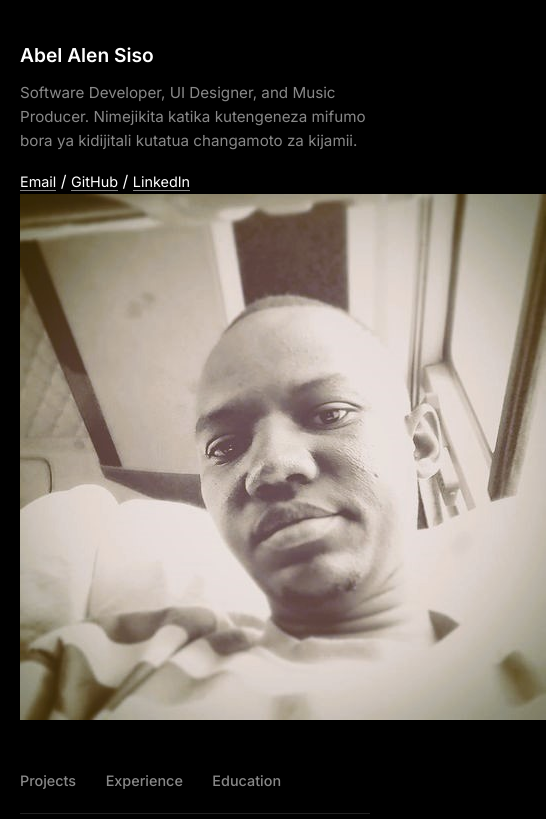
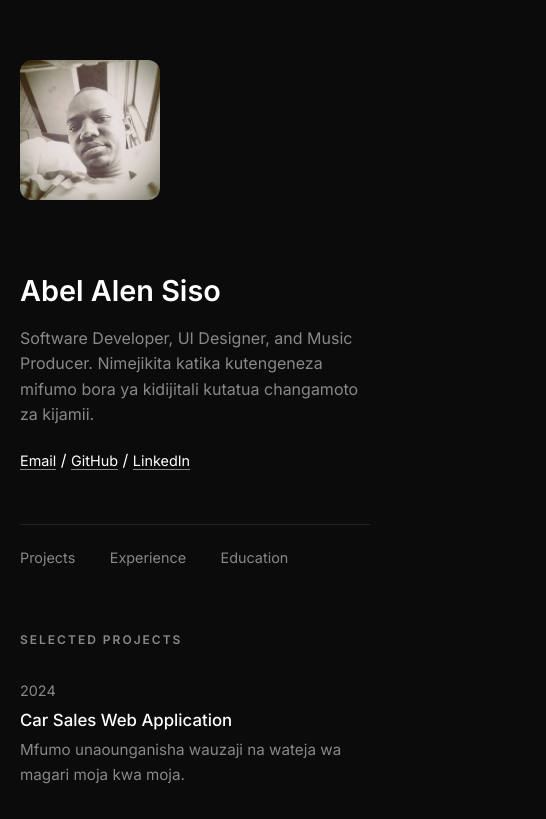
Before and after one commit to abdrummer/my-portfolio, a plain HTML site: page index.html in a window 390 px wide. Shown: the top 819 px of the page, 546 px wide, since content can reach past the window. Drawn offline with Linux system fonts and the light colour scheme.

Commit message:
Refactor CSS for improved layout and styling

```diff
--- a/p.css
+++ b/p.css
@@ -1,139 +1,101 @@
 :root {
-    --bg: #000000;
+    --bg: #0b0b0b;
     --text: #ffffff;
-    --secondary: #888888;
-    --hover: #555555;
-    --accent: #ffffff;
+    --dim: #888888;
+    --border: #222222;
 }
 
-* {
-    margin: 0;
-    padding: 0;
-    box-sizing: border-box;
-}
+* { margin: 0; padding: 0; box-sizing: border-box; }
 
 body {
     background-color: var(--bg);
     color: var(--text);
-    font-family: 'Inter', -apple-system, BlinkMacSystemFont, sans-serif;
+    font-family: 'Inter', sans-serif;
     line-height: 1.6;
-    -webkit-font-smoothing: antialiased;
+    padding: 60px 20px;
 }
 
-.container {
-    max-width: 650px;
-    margin: 80px auto;
-    padding: 0 20px;
+.container { max-width: 750px; margin: 0 auto; }
+
+/* Mpangilio wa Juu (Hero) */
+.hero-section {
+    display: flex;
+    justify-content: space-between;
+    align-items: flex-start;
+    gap: 40px;
+    margin-bottom: 50px;
 }
 
-/* Header */
-header {
-    margin-bottom: 40px;
+.hero-text { flex: 2; }
+.hero-image { flex: 1; text-align: right; }
+
+.profile-img {
+    width: 140px;
+    height: 140px;
+    border-radius: 12px; /* Kona zilizopinda kidogo kama picha ulioituma */
+    object-fit: cover;
+    filter: grayscale(20%); /* Inaleta muonekano wa pro */
 }
 
-.name {
-    font-size: 1.2rem;
-    font-weight: 600;
-    margin-bottom: 10px;
-}
-
-.bio {
-    color: var(--secondary);
-    font-size: 0.95rem;
-    margin-bottom: 15px;
-}
+.name { font-size: 1.8rem; font-weight: 600; margin-bottom: 12px; }
+.bio { color: var(--dim); font-size: 1rem; margin-bottom: 20px; }
 
 .social-links a {
     color: var(--text);
     text-decoration: none;
     font-size: 0.9rem;
-    border-bottom: 1px solid var(--secondary);
+    border-bottom: 1px solid var(--dim);
 }
 
-.social-links a:hover {
-    border-bottom: 1px solid var(--accent);
+/* Navigational Links */
+.main-nav {
+    margin-bottom: 60px;
+    border-top: 1px solid var(--border);
+    padding-top: 20px;
 }
 
-/* Navigation */
-nav {
-    margin-bottom: 60px;
-    border-bottom: 1px solid #222;
-    padding-bottom: 20px;
+.main-nav a {
+    color: var(--dim);
+    text-decoration: none;
+    margin-right: 30px;
+    font-size: 0.9rem;
 }
 
-nav a {
-    color: var(--secondary);
-    text-decoration: none;
-    margin-right: 25px;
-    font-size: 0.9rem;
-    font-weight: 500;
-}
-
-nav a:hover {
-    color: var(--text);
-}
-
-/* Sections */
-.section-title {
-    font-size: 0.8rem;
+/* Miradi na Education */
+.section-label {
+    font-size: 0.75rem;
     text-transform: uppercase;
-    letter-spacing: 0.1em;
-    color: var(--secondary);
+    letter-spacing: 2px;
+    color: var(--dim);
     margin-bottom: 30px;
 }
 
-.list-item {
+.project-row {
+    display: flex;
     margin-bottom: 35px;
+    gap: 40px;
 }
 
-.item-header {
-    display: flex;
-    justify-content: space-between;
-    align-items: baseline;
-    margin-bottom: 5px;
+.date {
+    min-width: 80px;
+    color: var(--dim);
+    font-size: 0.9rem;
 }
 
-.item-title {
-    font-weight: 500;
-    font-size: 1rem;
+.title { font-size: 1.05rem; font-weight: 500; margin-bottom: 4px; }
+.content p { color: var(--dim); font-size: 0.95rem; }
+
+footer {
+    margin-top: 80px;
+    border-top: 1px solid var(--border);
+    padding-top: 20px;
+    color: var(--dim);
+    font-size: 0.8rem;
 }
 
-.item-title a {
-    color: var(--text);
-    text-decoration: none;
+/* Kwa ajili ya Simu */
+@media (max-width: 600px) {
+    .hero-section { flex-direction: column-reverse; text-align: left; }
+    .hero-image { text-align: left; margin-bottom: 20px; }
+    .project-row { flex-direction: column; gap: 5px; }
 }
-
-.item-year {
-    color: var(--secondary);
-    font-size: 0.85rem;
-    font-variant-numeric: tabular-nums;
-}
-
-.item-desc {
-    color: var(--secondary);
-    font-size: 0.9rem;
-    max-width: 90%;
-}
-
-/* Footer */
-footer {
-    margin-top: 100px;
-    padding-top: 20px;
-    border-top: 1px solid #222;
-    font-size: 0.8rem;
-    color: var(--secondary);
-}
-
-/* Responsive */
-@media (max-width: 500px) {
-    .container {
-        margin: 40px auto;
-    }
-    .item-header {
-        flex-direction: column;
-    }
-    .item-year {
-        margin-top: 5px;
-        margin-bottom: 5px;
-    }
-}
```
